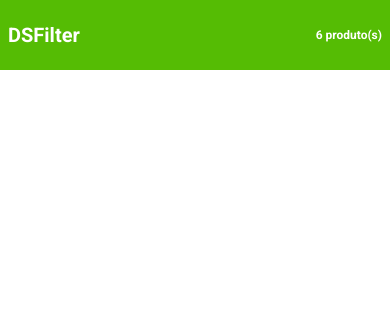
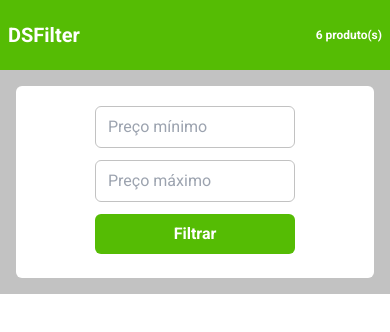
Before and after one commit to Ital023/ds-list, a React (Vite) app: page / in a window 390 px wide. Shown: the top 332 px of the page. Built offline with nearby package versions, Linux system fonts and the light colour scheme.

Commit message:
feat: FormFilterContainer Mobile

```diff
--- a/src/App.tsx
+++ b/src/App.tsx
@@ -1,7 +1,13 @@
+import FormFilterContainer from "./components/FormFilterContainer";
 import Header from "./components/Header";
 
 export default function App() {
   return (
-    <Header />
+    <>
+      <Header />
+      <main className="bg-secondary p-4">
+        <FormFilterContainer />
+      </main>
+    </>
   );
 }
--- /dev/null
+++ b/src/components/FormFilterContainer/index.tsx
@@ -0,0 +1,11 @@
+export default function FormFilterContainer() {
+  return (
+    <div className="h-48 bg-tertiary flex justify-center content-center rounded-md p-5">
+      <form className="flex flex-col gap-3">
+        <input className="border w-50 rounded-md border-secondary px-3 py-2" type="text" placeholder="Preço mínimo"/>
+        <input className="border w-50 rounded-md border-secondary px-3 py-2" type="text" placeholder="Preço máximo"/>
+        <button className="w-50 cursor-pointer bg-primary rounded-md py-2 text-tertiary font-bold">Filtrar</button>
+      </form>
+    </div>
+  );
+}
--- a/tailwind.config.js
+++ b/tailwind.config.js
@@ -13,6 +13,7 @@ export default {
       },
       spacing: {
         '18': '4.375rem',
+        '50': '12.5rem',
       }
     },
   },
```
Also changed, not shown: src/index.css (line endings or trailing spaces).
